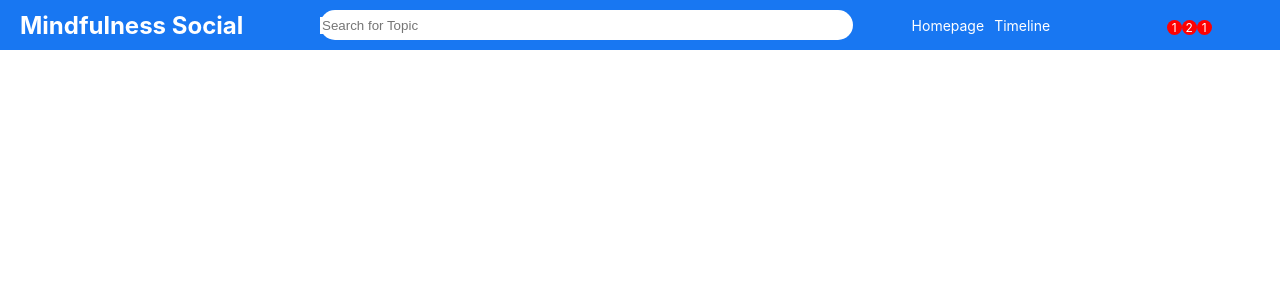
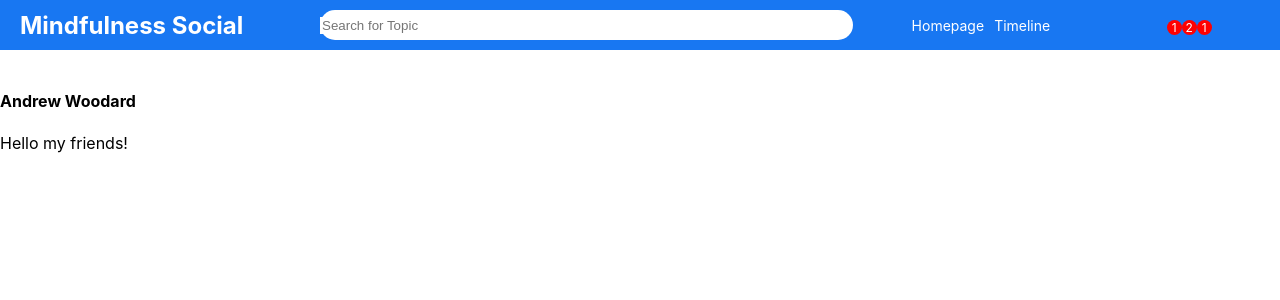
Before and after one commit to techysoldier/mindfulynessapp, a React (Create React App) app: page / in a window 1280 px wide. Shown: the top 300 px of the page. Built offline with nearby package versions, Linux system fonts and the light colour scheme.

Commit message:
https://github.com/techysoldier/mindfulynessapp.git

```diff
--- a/src/App.js
+++ b/src/App.js
@@ -1,10 +1,10 @@
 import Home from "./Pages/Home";
 // import Login from "./pages/login/Login";
-// import Profile from "./pages/profile/Profile";
+import Profile from "./Pages/Profile";
 // import Register from "./pages/register/Register";
 
 function App() {
-  return <Home/>;
+  return <Profile/>;
 }
 
 export default App;
--- /dev/null
+++ b/src/Pages/Profile.jsx
@@ -0,0 +1,40 @@
+import "./Profile.css";
+import Topbar from "../Components/topbar";
+// import Sidebar from "../../components/sidebar/Sidebar";
+// import Feed from "../../components/feed/Feed";
+// import Rightbar from "../../components/rightbar/Rightbar";
+
+export default function Profile() {
+  return (
+    <>
+      <Topbar />
+      <div className="profile">
+        {/* <Sidebar /> */}
+        <div className="profileRight">
+          <div className="profileRightTop">
+            <div className="profileCover">
+              <img
+                className="profileCoverImg"
+                // src="assets/post/3.jpeg"
+                alt=""
+              />
+              <img
+                className="profileUserImg"
+                // src="assets/person/7.jpeg"
+                alt=""
+              />
+            </div>
+            <div className="profileInfo">
+                <h4 className="profileInfoName">Andrew Woodard</h4>
+                <span className="profileInfoDesc">Hello my friends!</span>
+            </div>
+          </div>
+          <div className="profileRightBottom">
+            {/* <Feed />
+            <Rightbar profile/> */}
+          </div>
+        </div>
+      </div>
+    </>
+  );
+}
```
Also changed, not shown: src/Pages/Profile.css (added).
